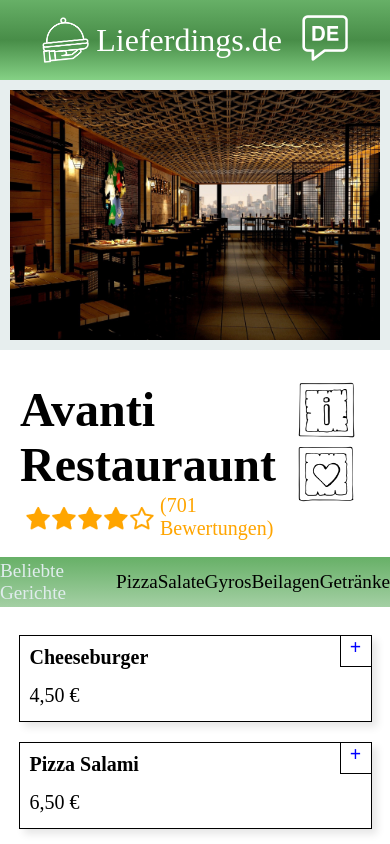
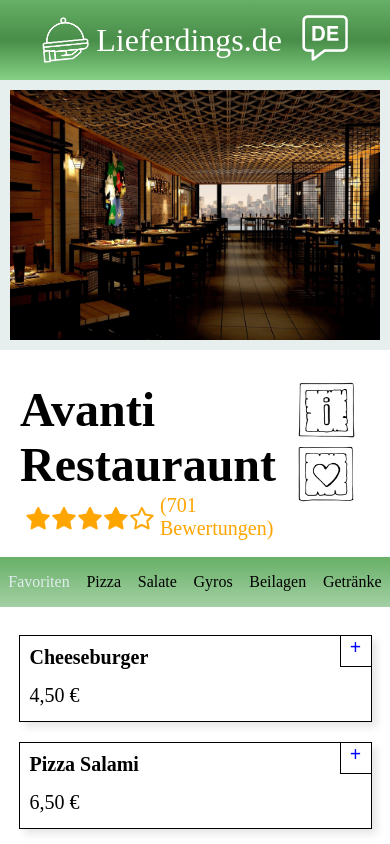
Before and after one commit to Vealer/lieferando, a plain HTML site: page index.html in a window 390 px wide. Shown: the top 844 px of the page. Drawn offline with Linux system fonts and the light colour scheme; a web font is replaced by a local one.

Commit message:
responsive gemacht

```diff
--- a/script.js
+++ b/script.js
@@ -1,6 +1,6 @@
 let menuList = [
   {
-    title: "Beliebte Gerichte",
+    title: "Favoriten",
     menu: ["Cheeseburger", "Pizza Salami", "Gyros Tasche", "Pommes", "Lahmancun"],
     price: [4.5, 6.5, 5.3, 2.5, 5.5],
   },
--- a/style.css
+++ b/style.css
@@ -210,6 +210,7 @@ header img {
     margin-left: 5px;
     margin-right: 5px;
 }
+
 .sumelement {
     display: flex;
     justify-content: space-between;
@@ -217,13 +218,15 @@ header img {
 }
 
 @media screen and (max-width: 800px) {
-    .right{
+    .right, h2{
         display: none;
     }
+
     .left{
         width: 100%;
     }
-    h2{
-        display: none;
+
+    .leiste div {
+        font-size: 1rem;
     }
 }
```
